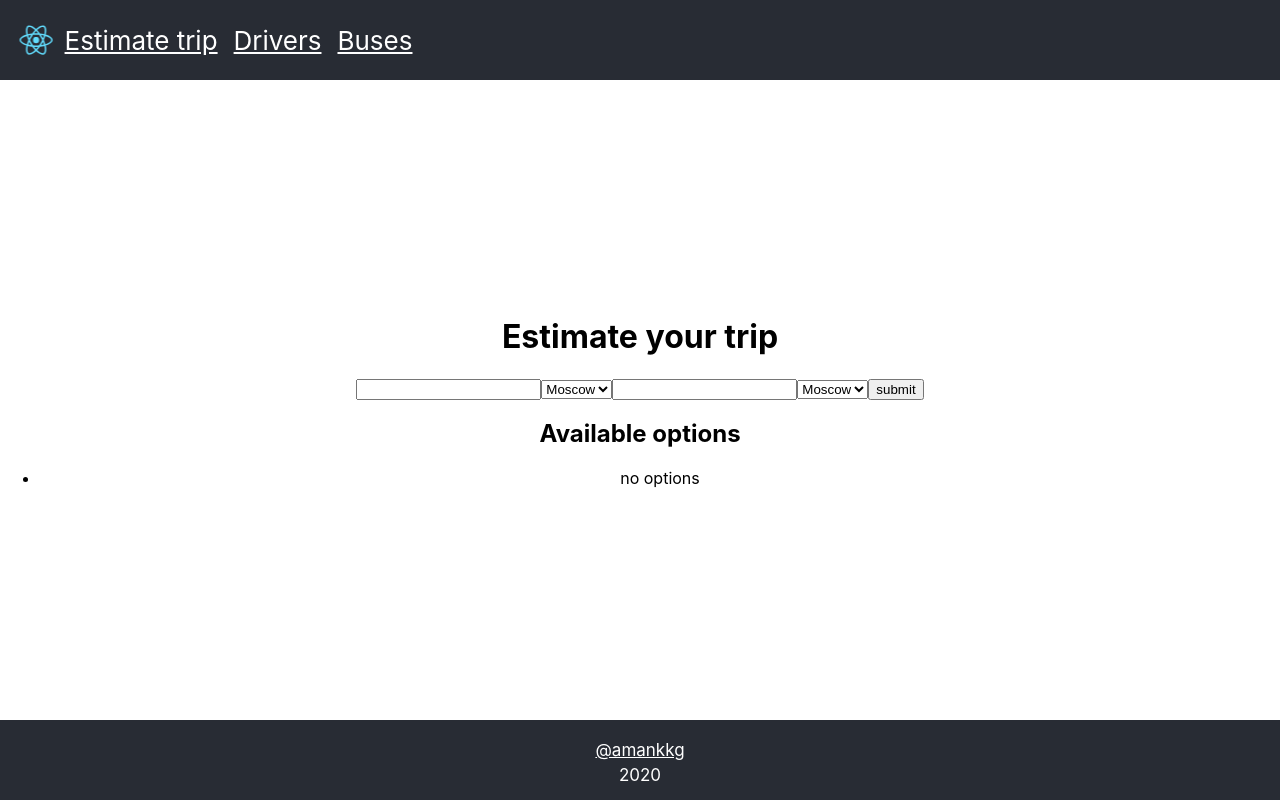
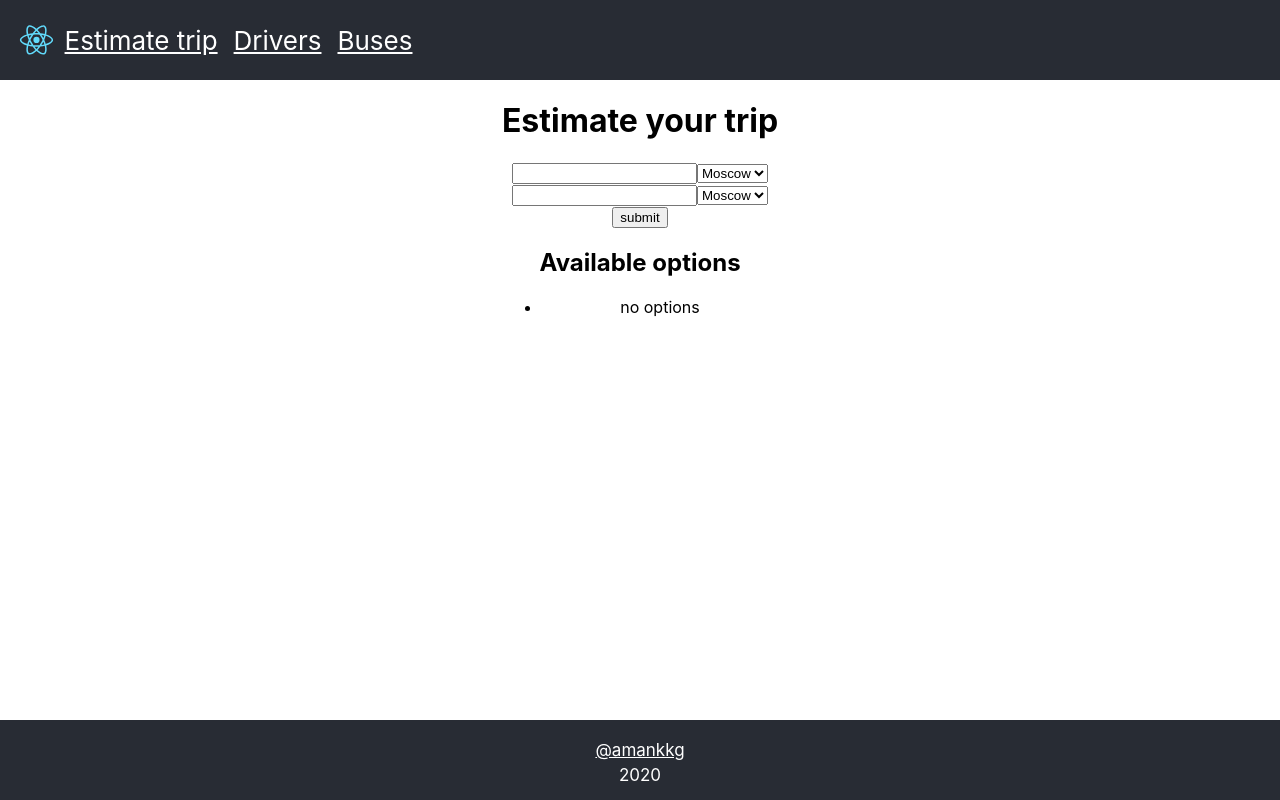
Before and after one commit to amankkg/test-distance-calc, a React (Create React App) app: page / in a window 1280 px wide. Built offline with nearby package versions, Linux system fonts and the light colour scheme.

Commit message:
feat(molecules/spinner): add spinner component
- move logo.svg to atoms
- make app logo not spinning
- use spinner as loading indicator across the app
- update import paths to use baseUrl

```diff
--- a/src/app.css
+++ b/src/app.css
@@ -4,17 +4,6 @@
   display: flex;
   flex-direction: column;
   justify-content: space-between;
-}
-
-.app-logo {
-  height: 5vmin;
-  pointer-events: none;
-}
-
-@media (prefers-reduced-motion: no-preference) {
-  .app-logo {
-    animation: app-logo-spin infinite 10s linear;
-  }
 }
 
 .app-header {
@@ -33,8 +22,22 @@
   color: white;
 }
 
+.app-logo {
+  height: 5vmin;
+  pointer-events: none;
+}
+
 .app-link {
   color: #61dafb;
+}
+
+.app-body {
+  width: 100%;
+  height: 100%;
+  display: flex;
+  flex-direction: column;
+  justify-content: flex-start;
+  align-items: center;
 }
 
 .app-footer {
@@ -52,12 +55,3 @@
   margin: 5px 0;
   color: white;
 }
-
-@keyframes app-logo-spin {
-  from {
-    transform: rotate(0deg);
-  }
-  to {
-    transform: rotate(360deg);
-  }
-}
--- a/src/app.tsx
+++ b/src/app.tsx
@@ -1,11 +1,11 @@
 import React, {useEffect} from 'react'
 import {BrowserRouter, Switch, Route, Link} from 'react-router-dom'
-import logo from './logo.svg'
 import './app.css'
 import {EstimatePage} from './features/estimate'
 import {useStoreDispatch} from './store'
 import {initThunk as busesInitThunk, BusesPage} from './features/buses'
 import {initThunk as driversInitThunk, DriversPage} from './features/drivers'
+import {logoUri} from './atoms'
 
 function App() {
   const dispatch = useStoreDispatch()
@@ -22,7 +22,7 @@ function App() {
       <div className="app">
         <header className="app-header">
           <Link to="/">
-            <img src={logo} className="app-logo" alt="logo" />
+            <img src={logoUri} className="app-logo" alt="logo" />
             Estimate trip
           </Link>
           <Link to="/drivers">Drivers</Link>
--- /dev/null
+++ b/src/atoms/index.tsx
@@ -0,0 +1 @@
+export {ReactComponent as Logo, default as logoUri} from './logo.svg'
--- a/src/features/buses/page.tsx
+++ b/src/features/buses/page.tsx
@@ -1,5 +1,6 @@
 import React from 'react'
-import {useStoreSelector} from '../../store'
+import {useStoreSelector} from 'store'
+import {Spinner} from 'molecules'
 
 export const BusesPage = () => {
   const state = useStoreSelector(state => state.buses)
@@ -8,7 +9,7 @@ export const BusesPage = () => {
     <>
       <h1>Available buses</h1>
       {state.pending ? (
-        <p>loading...</p>
+        <Spinner />
       ) : (
         <ul>
           {state.entities.map(bus => (
--- a/src/features/drivers/page.tsx
+++ b/src/features/drivers/page.tsx
@@ -1,5 +1,6 @@
 import React, {useMemo} from 'react'
-import {useStoreSelector} from '../../store'
+import {useStoreSelector} from 'store'
+import {Spinner} from 'molecules'
 
 export const DriversPage = () => {
   const state = useStoreSelector(state => ({
@@ -22,7 +23,7 @@ export const DriversPage = () => {
     <>
       <h1>Available drivers</h1>
       {state.pending ? (
-        <p>loading...</p>
+        <Spinner />
       ) : (
         <ul>
           {driversWithBuses.map(driver => (
--- a/src/features/estimate/page.tsx
+++ b/src/features/estimate/page.tsx
@@ -1,8 +1,9 @@
 import React from 'react'
-import {useStoreSelector, useStoreDispatch} from '../../store'
-import {DestinationInput} from '../../organisms'
+import {useStoreSelector, useStoreDispatch} from 'store'
+import {DestinationInput} from 'organisms'
 import {actions, thunks} from './slice'
 import {Estimates} from './estimates'
+import {Spinner} from 'molecules'
 
 export const EstimatePage = () => {
   const state = useStoreSelector(state => state.estimate)
@@ -35,18 +36,20 @@ export const EstimatePage = () => {
           onEdit={onChangeFrom}
           onSelect={onSelectFrom}
         />
+        <br />
         <DestinationInput
           name="to"
           keyword={state.toKeyword}
           onEdit={onChangeTo}
           onSelect={onSelectTo}
         />
+        <br />
         <button type="submit" disabled={state.pending}>
           submit
         </button>
       </form>
+      {state.pending ? <Spinner /> : <Estimates distance={state.distance} />}
       {state.error && <p>{state.error}</p>}
-      <Estimates distance={state.distance} />
     </div>
   )
 }
--- /dev/null
+++ b/src/molecules/index.ts
@@ -0,0 +1 @@
+export {Spinner} from './spinner'
--- /dev/null
+++ b/src/molecules/spinner.css
@@ -0,0 +1,18 @@
+.spinner {
+  pointer-events: none;
+}
+
+@media (prefers-reduced-motion: no-preference) {
+  .spinner {
+    animation: spinner-spin infinite 10s linear;
+  }
+}
+
+@keyframes spinner-spin {
+  from {
+    transform: rotate(0deg);
+  }
+  to {
+    transform: rotate(360deg);
+  }
+}
--- /dev/null
+++ b/src/molecules/spinner.tsx
@@ -0,0 +1,10 @@
+import React from 'react'
+
+import './spinner.css'
+import {logoUri} from 'atoms'
+
+type Props = Omit<React.ComponentProps<'img'>, 'src'>
+
+export const Spinner = ({className = '', alt = 'spinner', ...props}: Props) => (
+  <img {...props} src={logoUri} className={className + ' spinner'} alt={alt} />
+)
--- a/src/organisms/destination-input.tsx
+++ b/src/organisms/destination-input.tsx
@@ -1,14 +1,16 @@
 import React, {useState, useEffect} from 'react'
-import {fetchDestinationSuggestions} from '../api'
+import {fetchDestinationSuggestions} from 'api'
+import {Spinner} from 'molecules'
 
 type Props = Omit<
   React.ComponentProps<'input'>,
   'onChange' | 'onSelect' | 'value'
-> & {
-  keyword: string
-  onEdit: (value: string) => void
-  onSelect: (value: Destination) => void
-}
+> &
+  Readonly<{
+    keyword: string
+    onEdit: (value: string) => void
+    onSelect: (value: Destination) => void
+  }>
 
 export const DestinationInput = ({
   onSelect,
@@ -57,6 +59,7 @@ export const DestinationInput = ({
           </option>
         ))}
       </select>
+      {pending && <Spinner style={{height: '2vmax'}} />}
       {error && <p>{error}</p>}
     </>
   )
```
Also changed, not shown: src/atoms/logo.svg (renamed from src/logo.svg).
